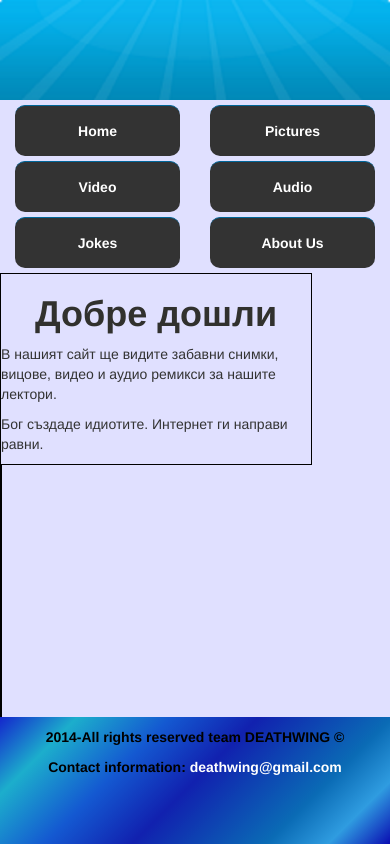
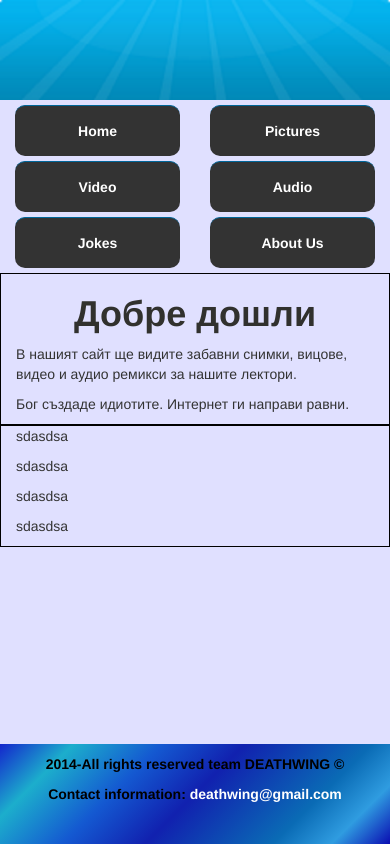
Before and after one commit to reathh/FootballUni, a PHP site: page / in a window 390 px wide. Run offline with PHP 8.4, Linux system fonts and the light colour scheme.

Commit message:
responsive content

```diff
--- a/css/style.css
+++ b/css/style.css
@@ -1,7 +1,13 @@
+html {
+    width: 100%;
+    height: 100%;
+}
 body {
     background: #E0E0FF;
     margin: 0;
     padding: 0;
+    width: 100%;
+    height: 100%;
 }
 header>img {
     width: 100%;
@@ -44,7 +50,7 @@ nav {
 }
 #footer {
     width: 100%;
-    height: 15%;
+    height: 100px;;
     background: #1426cc;
     background: -moz-linear-gradient(-45deg, #1426cc 0%, #1caecc 15%, #1459d1 33%, #1459d1 33%, #1121af 50%, #0a6bb5 76%, #2f9ce0 88%, #0a0db2 100%);
     background: -webkit-gradient(linear, left top, right bottom, color-stop(0%,#1426cc), color-stop(15%,#1caecc), color-stop(33%,#1459d1), color-stop(33%,#1459d1), color-stop(50%,#1121af), color-stop(76%,#0a6bb5), color-stop(88%,#2f9ce0), color-stop(100%,#0a0db2));
@@ -71,11 +77,8 @@ h1 {
     font-weight: bold;
 }
 section {
-    width: 80%;
     border: 1px solid black;
 }
 aside {
-    position: fixed;
     border: 1px solid black;
-    height: 40%;
 }
--- a/index.html
+++ b/index.html
@@ -38,21 +38,27 @@
             </div>
         </nav>
     </header>
-    <section>
+    <div class="main">
+    <section class="col-md-8">
         <h1>Добре дошли</h1>
-        <p>В нашият сайт ще видите забавни снимки, вицове, видео и аудио ремикси за нашите лектори.</p>
+        <p class="">В нашият сайт ще видите забавни снимки, вицове, видео и аудио ремикси за нашите лектори.</p>
         <p>Бог създаде идиотите. Интернет ги направи равни.</p>
     </section>
-    <aside>
+    <aside class="col-md-4">
+        <p>sdasdsa</p>
+        <p>sdasdsa</p>
+        <p>sdasdsa</p>
+        <p>sdasdsa</p>
+    </aside>
+    </div>
 
-    </aside>
-
-        <div id="footer">
            <footer>
+           <div id="footer">
             <p class="team">2014-All rights reserved team DEATHWING  &copy;</p>
             <p class="contact">Contact information: <a href="mailto:deathwing@gmail.com">deathwing@gmail.com</a></p>
+        </div>
         </footer>
-        </div>
+
 
 </body>
 </html>
```
